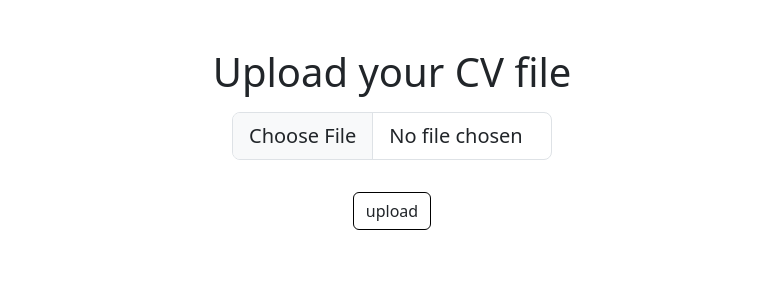
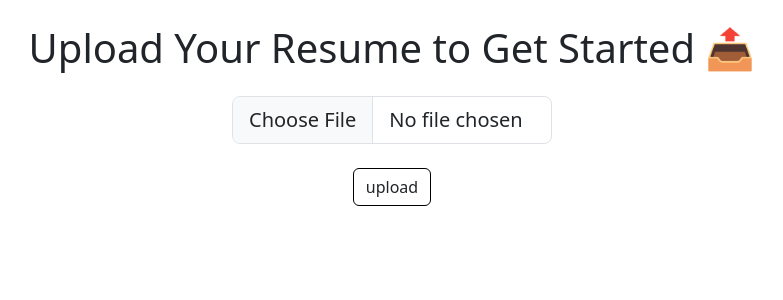
Before and after one commit to ihuda100/re_cv_client, a React (Vite) app: page /upload in a window 1280 px wide. Shown: the top 300 px of the page, without its empty margins (248-1031 px from the left). Built offline with nearby package versions, Linux system fonts and the light colour scheme.

Commit message:
title for verify & upload & form & template

```diff
--- a/src/componentsClient/Form.jsx
+++ b/src/componentsClient/Form.jsx
@@ -42,7 +42,7 @@ const Form = () => {
       }}
     >
       <div>
-        <h1>Please tell me about you</h1>
+        <h1 className="py-4">Complete Your Details to Build Your Perfect Resume ✍️</h1>
       </div>
 
       <form
--- a/src/componentsClient/Template.jsx
+++ b/src/componentsClient/Template.jsx
@@ -67,11 +67,12 @@ const Template = () => {
   return (
     <>
       <div className="center">
-        <h1 className="my-4">
+        <h1 className="my-4">"Choose the perfect resume template and take the next step in your career! 🚀</h1>
+        {/* <h1 className="my-4">
           <em>
             <u>Choose the perfect resume template</u>
           </em>
-        </h1>
+        </h1> */}
       </div>
       <div className="center">
         <div className="buttons-container">
--- a/src/componentsClient/Upload.jsx
+++ b/src/componentsClient/Upload.jsx
@@ -42,8 +42,8 @@ const Upload = () => {
 
   return (
     <div style={{ height: "100vh" }}>
-      <div className="mt-5 text-center">
-        <h1 className="mb-3">Upload your CV file</h1>
+      <div className="text-center">
+        <h1 className="my-4">Upload Your Resume to Get Started 📤</h1>
         <input
           onChange={handleFileChange}
           class="form-control form-control-lg w-25 m-auto"
@@ -51,7 +51,7 @@ const Upload = () => {
           type="file"
         />
         <br />
-        <button onClick={sendFile} className="mt-2 btn border-black">
+        <button onClick={sendFile} className="btn border-black">
           upload
         </button>
         <br />
--- a/src/componentsClient/VerifyFinal.jsx
+++ b/src/componentsClient/VerifyFinal.jsx
@@ -43,7 +43,7 @@ const VerifyFinal = () => {
         }}
       >
         <div>
-          <h1>Details from your information</h1>
+          <h1 className="my-4">Review & Confirm Your Enhanced Resume ✅</h1>
         </div>
 
         <form
```
